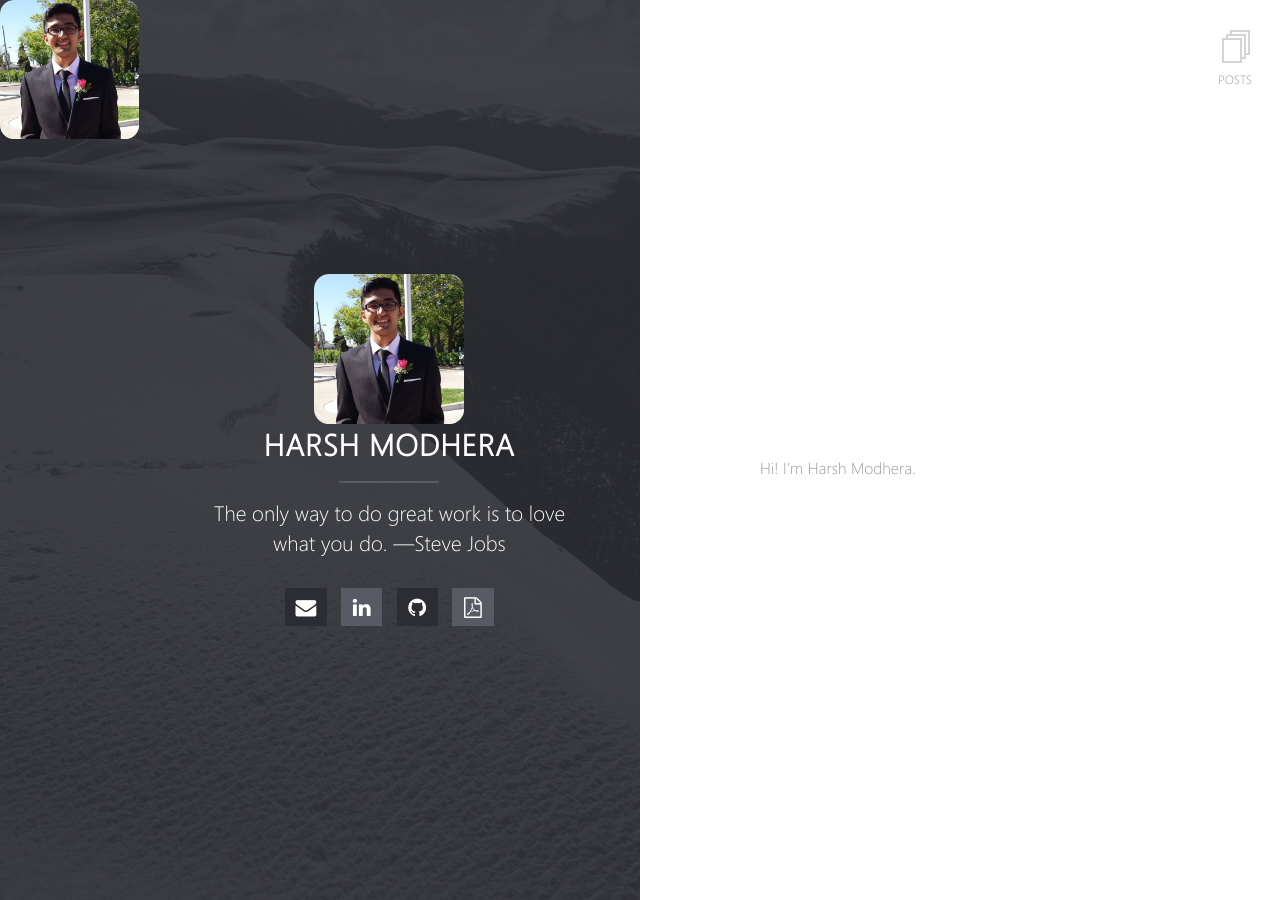
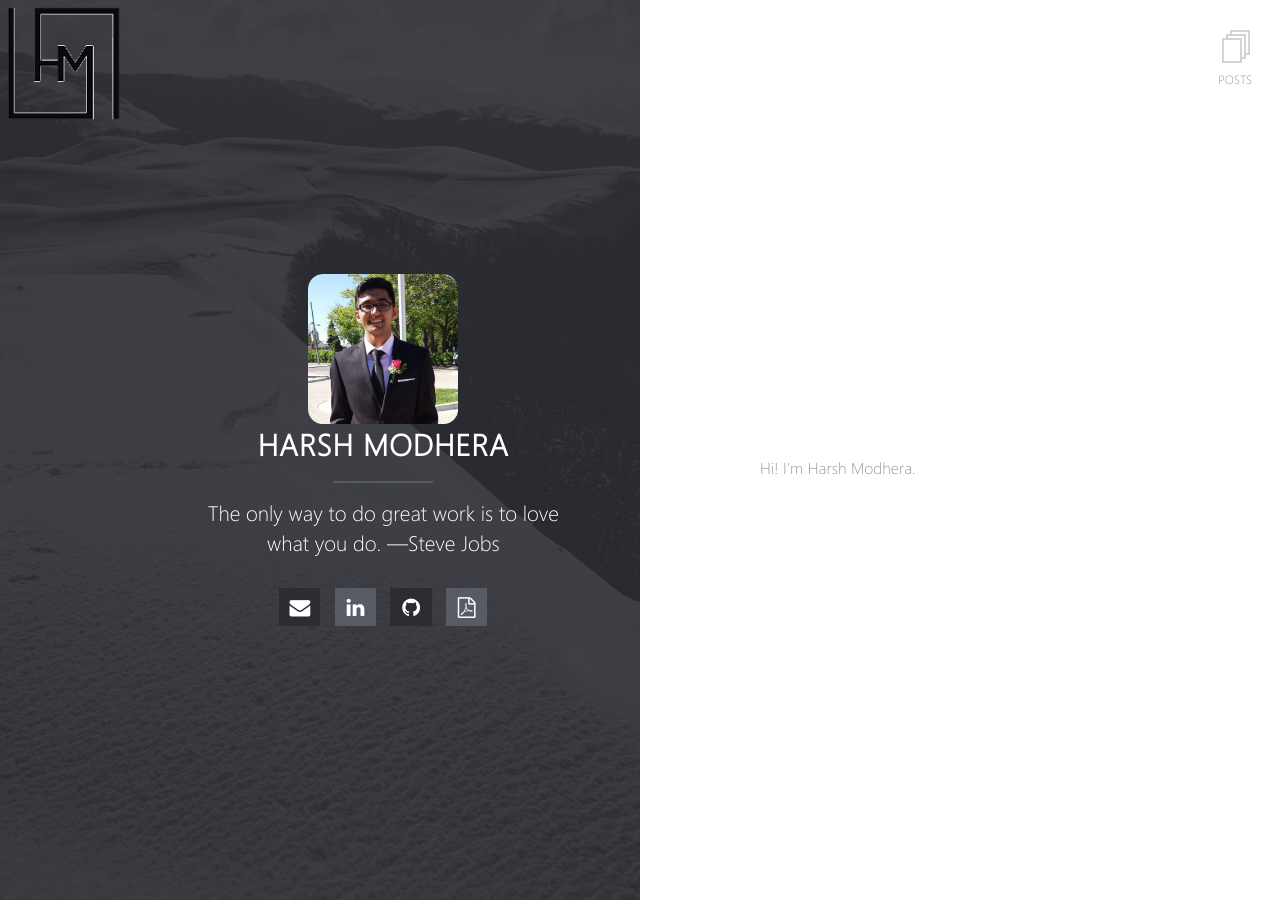
Before and after one commit to misterharsh/misterharsh.github.io, a Jekyll site: the page built from index.md, in a window 1280 px wide. Built offline with Jekyll 4.4.1, drawn with Linux system fonts in a browser that asks for light colours.

Commit message:
fixing logo

```diff
--- a/_config.yml
+++ b/_config.yml
@@ -2,7 +2,7 @@
 title: Harsh Modhera
 description: "The only way to do great work is to love what you do. —Steve Jobs"
 url: https://misterharsh.github.io
-logo: profilepic.png                                       # Site logo
+logo: logo.png                                       # Site logo
 locale: en_US
 
 # Left Block Images
--- a/_layouts/home.html
+++ b/_layouts/home.html
@@ -8,10 +8,10 @@
 <body id="homepage">
 
   <div class="block-left">
-    <a href="/" class="logo"><img src="{{ site.baseurl }}/images/{{ site.logo }}"></a>
+    <a href="{{ site.baseurl }}" class="logo"><img src="{{ site.baseurl }}/images/{{ site.logo }}"></a>
     <div class="content">
       <div class="main-info">
-        <a href="{{ site.url }}" class="logo"><img src="{{ site.url }}/images/{{ site.logo }}"></a>
+        <a href="{{ site.baseurl }}" class="logo"><img src="{{ site.baseurl }}/images/profilepic.png"></a>
         <h1>
           {{ site.title }}
         </h1>
@@ -25,7 +25,7 @@
   </div>
 
   <div class="block-right">
-    <a href="{{ site.url }}/posts" title="posts" class="posts-menu-icon"></a>
+    <a href="{{ site.baseurl }}/posts" title="posts" class="posts-menu-icon"></a>
     <span class="posts-link">POSTS</span>
     <div class="content">
       <div class="about-info">
--- a/_layouts/page.html
+++ b/_layouts/page.html
@@ -8,7 +8,7 @@
 <body id="posts" class="inner-post-page">
 
     <div class="block-left">
-      <a href="/" class="logo"><img src="{{ site.baseurl }}/images/{{ site.logo }}"></a>
+      <a href="{{ site.baseurl }}" class="logo"><img src="{{ site.baseurl }}/images/{{ site.logo }}"></a>
       <div class="content">
         <div class="post-title-section">
           <div class="section-line">Home<em>/</em>Posts<em>/</em></div>
@@ -20,7 +20,7 @@
               {% endunless %}
             {% endfor %}
           </ul>
-          <div class="section-line reverse"><em>/</em><a href="{{ site.url }}/posts">Back to posts</a><em>/</em><a href="{{ site.url }}">Back to home</a></div>
+          <div class="section-line reverse"><em>/</em><a href="{{ site.baseurl }}/posts">Back to posts</a><em>/</em><a href="{{ site.baseurl }}">Back to home</a></div>
         </div>
       </div>
     </div>
--- a/_layouts/post-list.html
+++ b/_layouts/post-list.html
@@ -9,7 +9,7 @@
 
     <div class="block-left">
       <div class="content">
-        <a href="/" class="logo"><img src="{{ site.baseurl }}/images/{{ site.logo }}"></a>
+              <a href="{{ site.baseurl }}" class="logo"><img src="{{ site.baseurl }}/images/{{ site.logo }}"></a>
         <div class="post-title-section">
           <div class="section-line">Home<em>/</em></div>
           <h1 class="section-title" style="font-size: 80px">{{page.title}}</h1>
@@ -32,7 +32,7 @@
             <p>{{ post.excerpt | strip_html | truncatewords:10 }}</p>
             <ul class="tags">
             {% for tag in post.tags %}
-              <li><a href="{{ site.url }}/tags#{{ tag }}">{{ tag }}</a></li>
+              <li><a href="{{ site.baseurl }}/tags#{{ tag }}">{{ tag }}</a></li>
               {% unless forloop.last %}
               {% endunless %}
             {% endfor %}
--- a/_layouts/post.html
+++ b/_layouts/post.html
@@ -8,7 +8,7 @@
 <body id="posts" class="inner-post-page">
 
     <div class="block-left">
-      <a href="/" class="logo"><img src="{{ site.baseurl }}/images/{{ site.logo }}"></a>
+      <a href="{{ site.baseurl }}" class="logo"><img src="{{ site.baseurl }}/images/{{ site.logo }}"></a>
       <div class="content">
         <div class="post-title-section">
           <div class="section-line">Home<em>/</em>Posts<em>/</em></div>
@@ -20,7 +20,7 @@
               {% endunless %}
             {% endfor %}
           </ul>
-          <div class="section-line reverse"><em>/<em><a href="{{ site.url }}/posts">Back to posts</a><em>/</em><a href="{{ site.url }}">Back to home</a></div>
+          <div class="section-line reverse"><em>/<em><a href="{{ site.baseurl }}/posts">Back to posts</a><em>/</em><a href="{{ site.baseurl }}">Back to home</a></div>
         </div>
       </div>
     </div>
```
